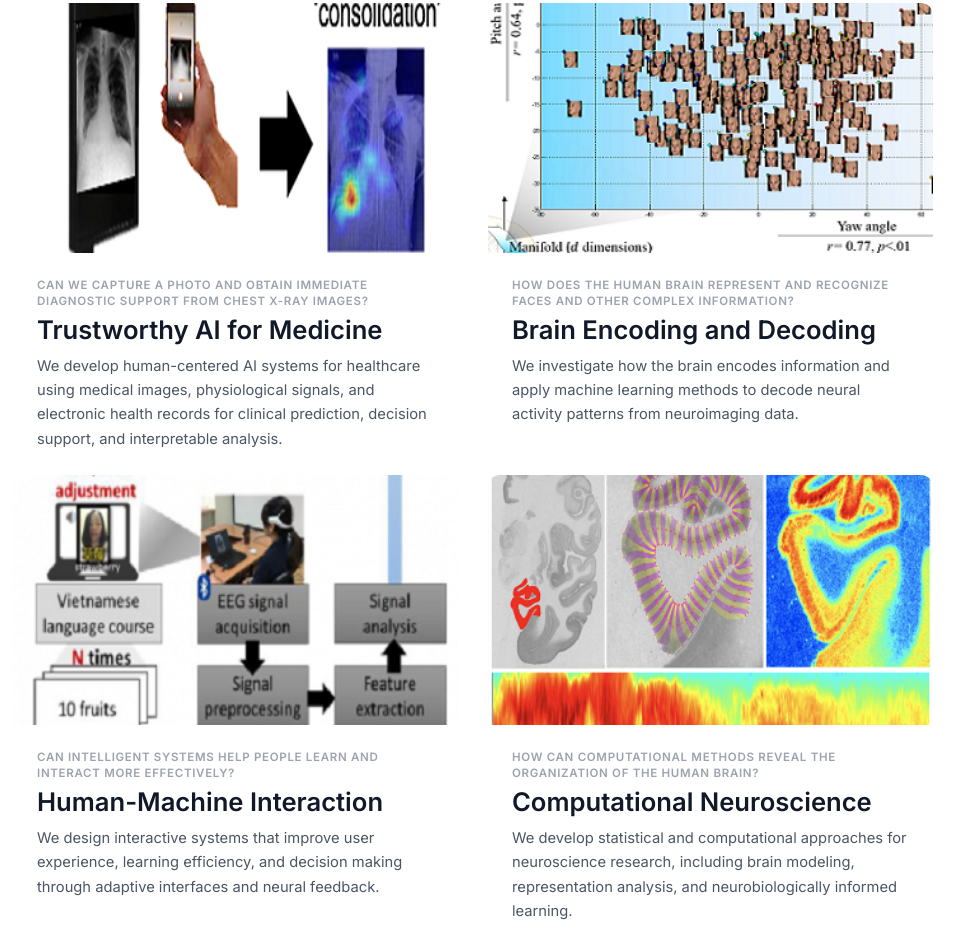
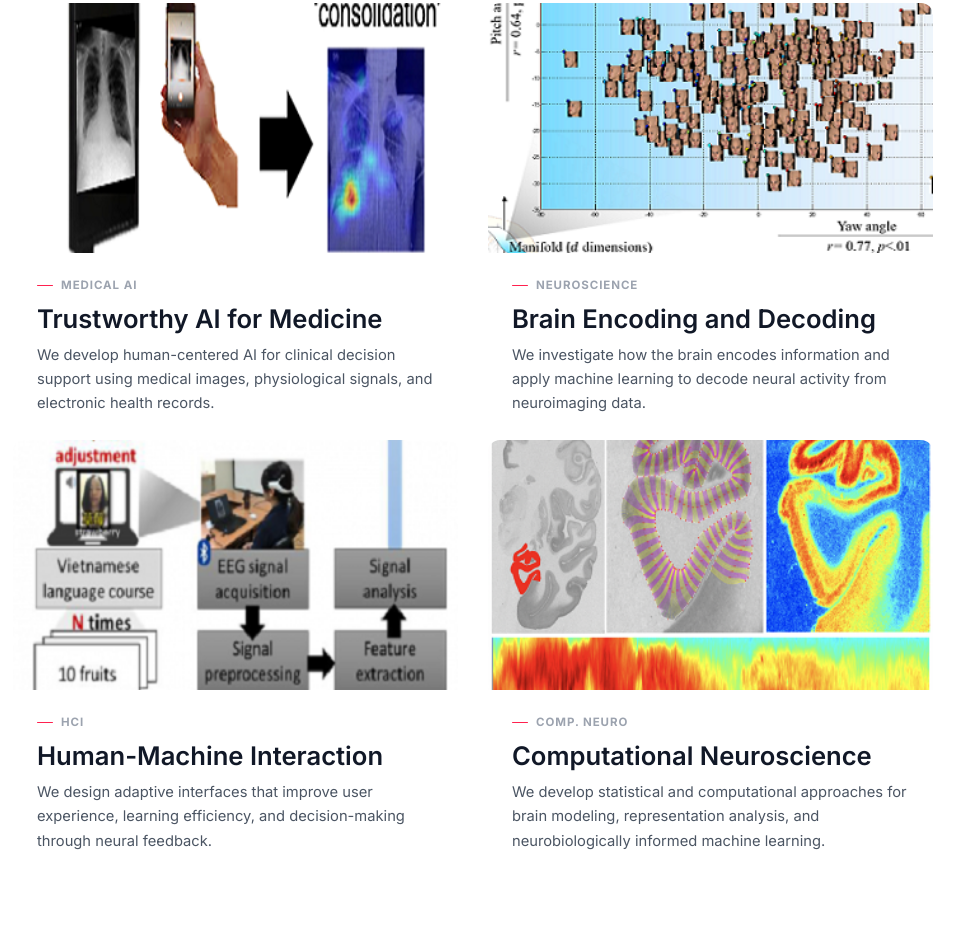
Before and after one commit to nthu-cs-hmilab/nthu-cs-hmilab.github.io, a website: page index.html in a window 1280 px wide. Shown: the part 2019-2969 px from the top of the page, without its empty margins (167-1131 px from the left). Drawn offline with Linux system fonts and the light colour scheme.

Commit message:
style: replace research question with area labels and shorten descriptions to one sentence

```diff
--- a/index.html
+++ b/index.html
@@ -215,7 +215,7 @@
 
         <div class="row g-4 justify-content-center">
           <div class="col-md-6 col-lg-6 col-xl-5">
-            <div class="research-card h-100">
+            <div class="research-card">
               <div class="research-image-wrap">
                 <img
                   class="research-image"
@@ -226,21 +226,18 @@
                 />
               </div>
               <div class="research-body">
-                <p class="research-question">
-                  Can we capture a photo and obtain immediate diagnostic support from chest X-ray images?
-                </p>
+                <p class="research-area-tag">Medical AI</p>
                 <h5 class="research-title">Trustworthy AI for Medicine</h5>
                 <p class="research-text">
-                  We develop human-centered AI systems for healthcare using medical images,
-                  physiological signals, and electronic health records for clinical prediction,
-                  decision support, and interpretable analysis.
+                  We develop human-centered AI for clinical decision support using medical images,
+                  physiological signals, and electronic health records.
                 </p>
               </div>
             </div>
           </div>
 
           <div class="col-md-6 col-lg-6 col-xl-5">
-            <div class="research-card h-100">
+            <div class="research-card">
               <div class="research-image-wrap">
                 <img
                   class="research-image"
@@ -251,20 +248,18 @@
                 />
               </div>
               <div class="research-body">
-                <p class="research-question">
-                  How does the human brain represent and recognize faces and other complex information?
-                </p>
+                <p class="research-area-tag">Neuroscience</p>
                 <h5 class="research-title">Brain Encoding and Decoding</h5>
                 <p class="research-text">
                   We investigate how the brain encodes information and apply machine learning
-                  methods to decode neural activity patterns from neuroimaging data.
+                  to decode neural activity from neuroimaging data.
                 </p>
               </div>
             </div>
           </div>
 
           <div class="col-md-6 col-lg-6 col-xl-5">
-            <div class="research-card h-100">
+            <div class="research-card">
               <div class="research-image-wrap">
                 <img
                   class="research-image"
@@ -275,20 +270,18 @@
                 />
               </div>
               <div class="research-body">
-                <p class="research-question">
-                  Can intelligent systems help people learn and interact more effectively?
-                </p>
+                <p class="research-area-tag">HCI</p>
                 <h5 class="research-title">Human-Machine Interaction</h5>
                 <p class="research-text">
-                  We design interactive systems that improve user experience, learning efficiency,
-                  and decision making through adaptive interfaces and neural feedback.
+                  We design adaptive interfaces that improve user experience, learning efficiency,
+                  and decision-making through neural feedback.
                 </p>
               </div>
             </div>
           </div>
 
           <div class="col-md-6 col-lg-6 col-xl-5">
-            <div class="research-card h-100">
+            <div class="research-card">
               <div class="research-image-wrap">
                 <img
                   class="research-image"
@@ -299,13 +292,11 @@
                 />
               </div>
               <div class="research-body">
-                <p class="research-question">
-                  How can computational methods reveal the organization of the human brain?
-                </p>
+                <p class="research-area-tag">Comp. Neuro</p>
                 <h5 class="research-title">Computational Neuroscience</h5>
                 <p class="research-text">
-                  We develop statistical and computational approaches for neuroscience research,
-                  including brain modeling, representation analysis, and neurobiologically informed learning.
+                  We develop statistical and computational approaches for brain modeling,
+                  representation analysis, and neurobiologically informed machine learning.
                 </p>
               </div>
             </div>
```
Also changed, not shown: assets/css/creative-studio.css.
